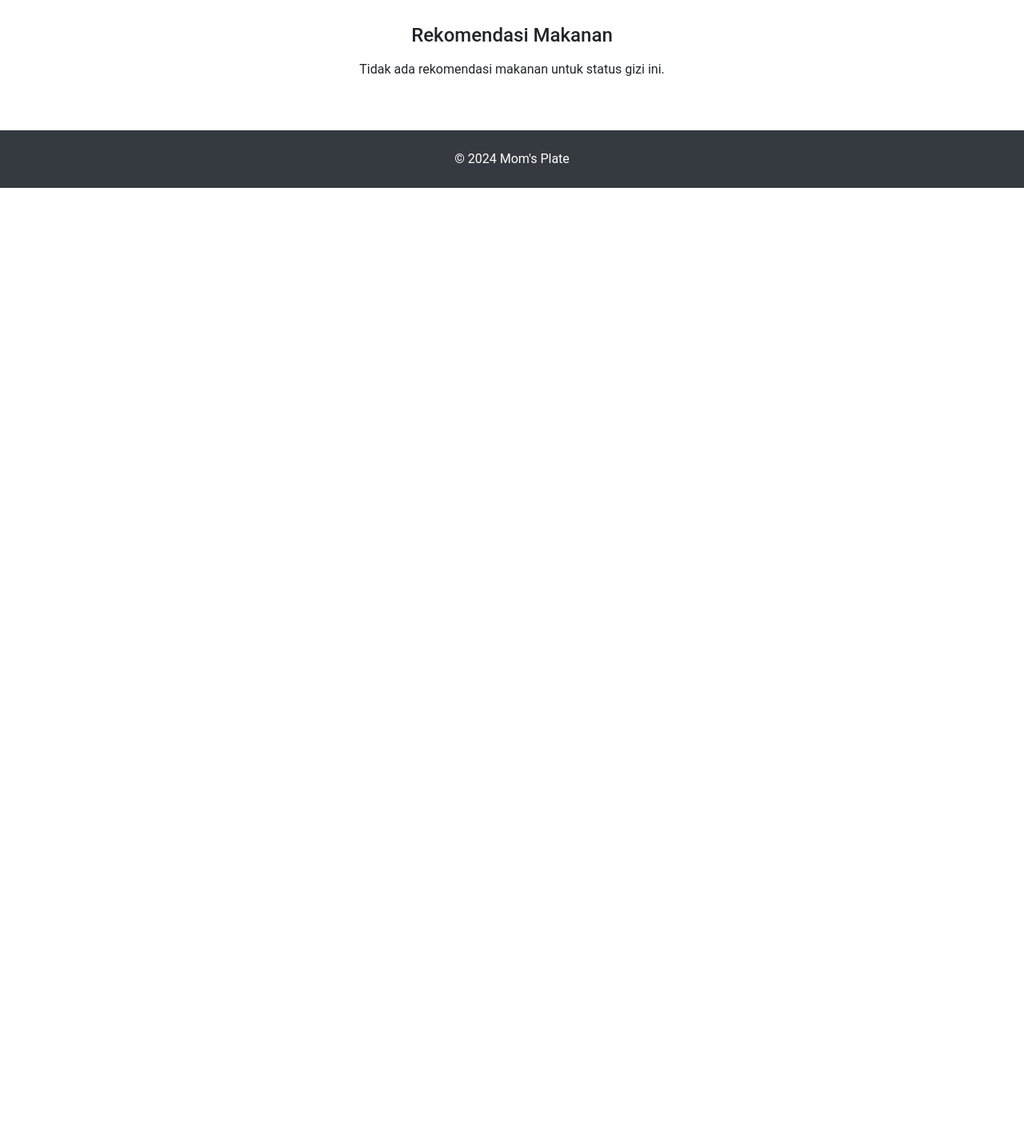
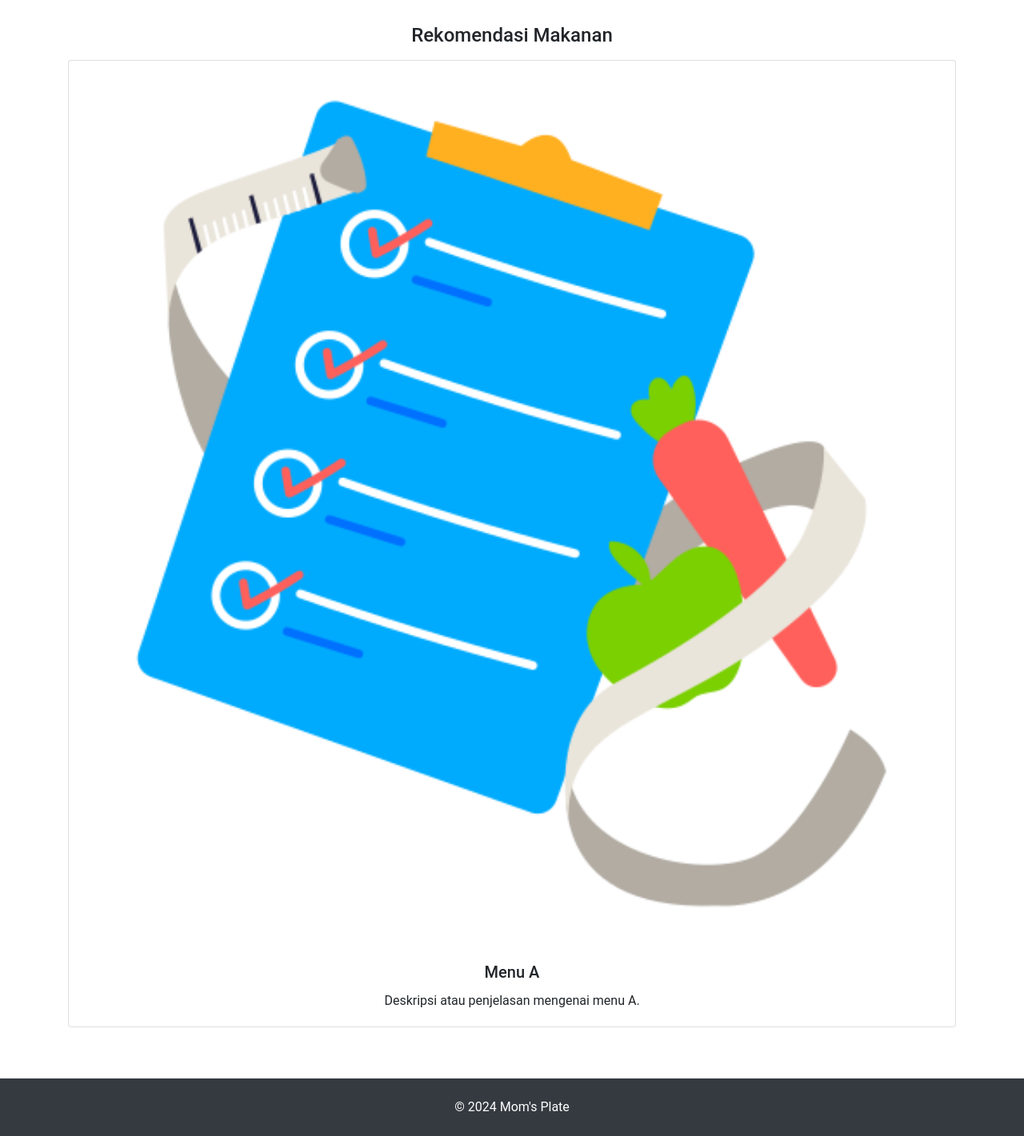
Before and after one commit to deaamelias/momsplatepkm, a PHP site: page /hasilcekkg.php in a window 1280 px wide. Shown: the part 637-2058 px from the top of the page at 80% size. Before the commit the page ends 872 px from the top, so only its background shows below. Run offline with PHP 8.4, Linux system fonts and the light colour scheme; the visitor is signed in with stand-in values (Sample User, id 1); data that the repository does not hold is empty; some libraries are stand-ins or nearby versions.

Commit message:
perhitungan

```diff
--- a/hasilcekkg.php
+++ b/hasilcekkg.php
@@ -168,7 +168,21 @@ $sql = "INSERT INTO hasil_perhitungan (user_id, bb, tb, usia, aktivitas_fisik, b
         </div>
     </div>
 
+    <?php
+// Fungsi untuk memberikan rekomendasi makanan berdasarkan kebutuhan gizi
+function rekomendasiMakanan($tee) {
+    if ($tee < 2000) {
+        return "Menu A"; // Misalnya, menu untuk kebutuhan kalori kurang dari 2000
+    } elseif ($tee >= 2000 && $tee < 2500) {
+        return "Menu B"; // Misalnya, menu untuk kebutuhan kalori antara 2000-2500
+    } else {
+        return "Menu C"; // Misalnya, menu untuk kebutuhan kalori lebih dari 2500
+    }
+}
 
+// Mendapatkan rekomendasi makanan berdasarkan TEE
+$rekomendasi = rekomendasiMakanan($tee);
+?>
 
 <!-- Container untuk rekomendasi makanan -->
 <div class="recommendation-container" style="margin-top: 50px;">
@@ -178,45 +192,30 @@ $sql = "INSERT INTO hasil_perhitungan (user_id, bb, tb, usia, aktivitas_fisik, b
         case "Menu A":
             echo '
             <div class="card mb-3">
-                <img src="salad.png" class="card-img-top" alt="Menu A">
+                <img src="diet.png" class="card-img-top" alt="Menu A">
                 <div class="card-body">
                     <h5 class="card-title">Menu A</h5>
-                    <p class="card-text">Rekomendasi makanan untuk berat badan kurang:</p>
-                    <ul class="list-unstyled">
-                        <li>Makanan A1</li>
-                        <li>Makanan A2</li>
-                        <li>Makanan A3</li>
-                    </ul>
+                    <p class="card-text">Deskripsi atau penjelasan mengenai menu A.</p>
                 </div>
             </div>';
             break;
         case "Menu B":
             echo '
             <div class="card mb-3">
-                <img src="salad.png" class="card-img-top" alt="Menu B">
+                <img src="diet.png" class="card-img-top" alt="Menu B">
                 <div class="card-body">
                     <h5 class="card-title">Menu B</h5>
-                    <p class="card-text">Rekomendasi makanan untuk berat badan normal:</p>
-                    <ul class="list-unstyled">
-                        <li>Makanan B1</li>
-                        <li>Makanan B2</li>
-                        <li>Makanan B3</li>
-                    </ul>
+                    <p class="card-text">Deskripsi atau penjelasan mengenai menu B.</p>
                 </div>
             </div>';
             break;
         case "Menu C":
             echo '
             <div class="card mb-3">
-                <img src="salad.png" class="card-img-top" alt="Menu C">
+                <img src="diet.png" class="card-img-top" alt="Menu C">
                 <div class="card-body">
                     <h5 class="card-title">Menu C</h5>
-                    <p class="card-text">Rekomendasi makanan untuk berat badan berlebih:</p>
-                    <ul class="list-unstyled">
-                        <li>Makanan C1</li>
-                        <li>Makanan C2</li>
-                        <li>Makanan C3</li>
-                    </ul>
+                    <p class="card-text">Deskripsi atau penjelasan mengenai menu C.</p>
                 </div>
             </div>';
             break;
@@ -225,6 +224,8 @@ $sql = "INSERT INTO hasil_perhitungan (user_id, bb, tb, usia, aktivitas_fisik, b
     }
     ?>
 </div>
+
+
 
 
         </div>
```
Lines whose indentation alone changed are shown as unchanged.
